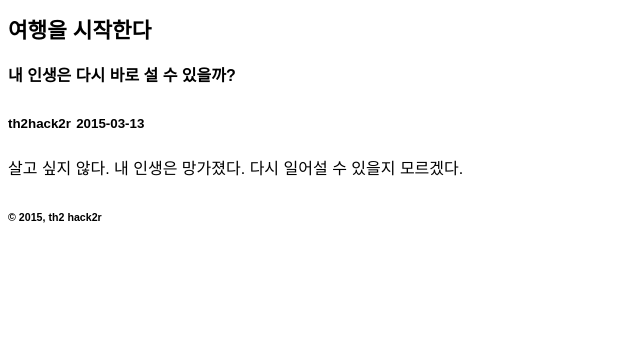
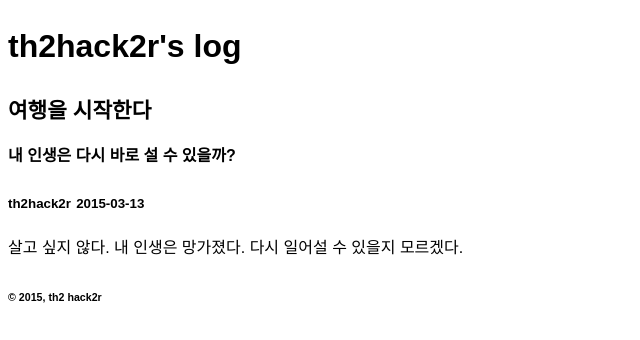
Before and after one commit to th2hack2r/th2hack2r.github.io, a plain HTML site: page index.html in a window 1280 px wide. Shown: the whole page, without its empty margins (0-640 px from the left). Drawn offline with Linux system fonts and the light colour scheme.

Commit message:
Update index.html

```diff
--- a/index.html
+++ b/index.html
@@ -12,6 +12,11 @@
 
   <body>
     <div class="header">
+      <h1>th2hack2r's log</h1>
+    </div>
+
+    <div class="entry">
+      <div class="head">
         <h1 class="title">여행을 시작한다</h1>
         <h2 class="subtitle">내 인생은 다시 바로 설 수 있을까?</h2>
         <h3>
@@ -23,6 +28,7 @@
       <div class="body">
         <p>살고 싶지 않다. 내 인생은 망가졌다. 다시 일어설 수 있을지 모르겠다.</p>
       </div>
+    </div>
 
     <div class="footer">
       <h3><span class="copyright">&copy 2015, th2 hack2r</span></h3>
```
Lines whose indentation alone changed are shown as unchanged.
